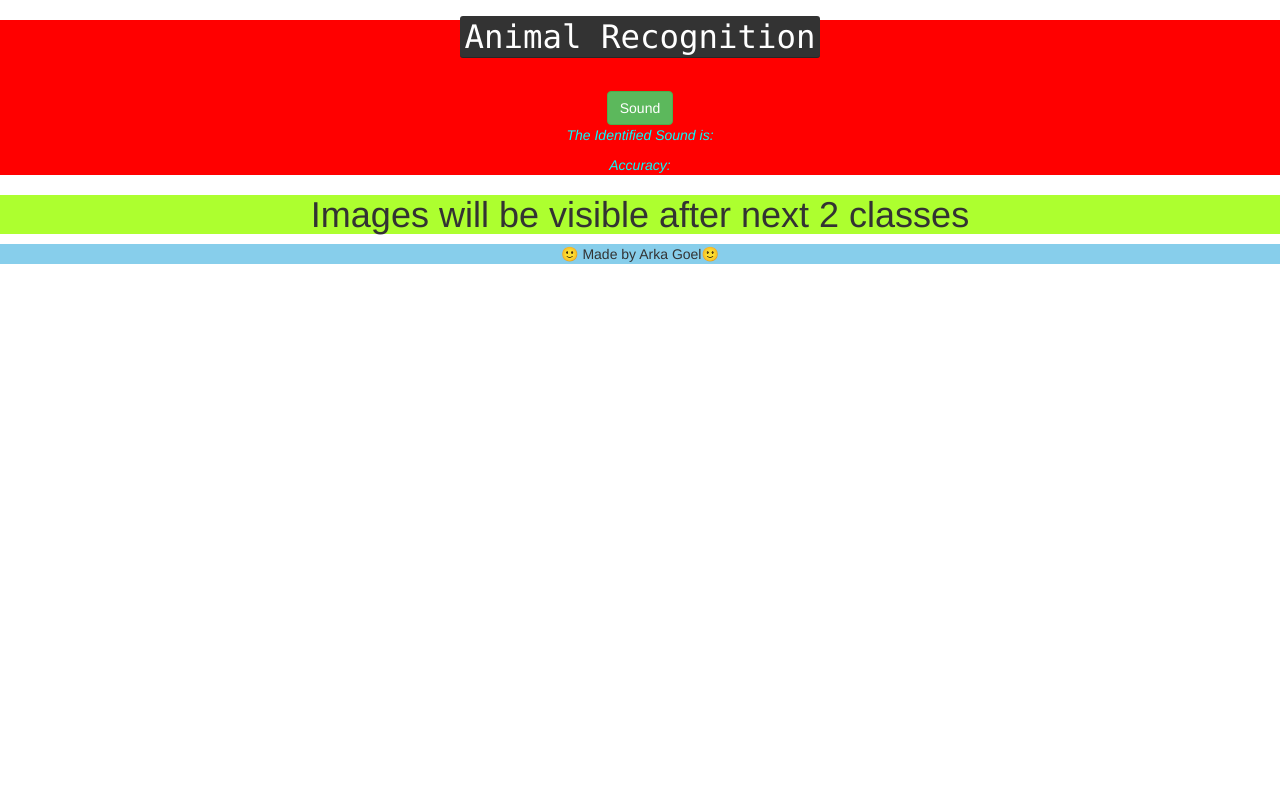
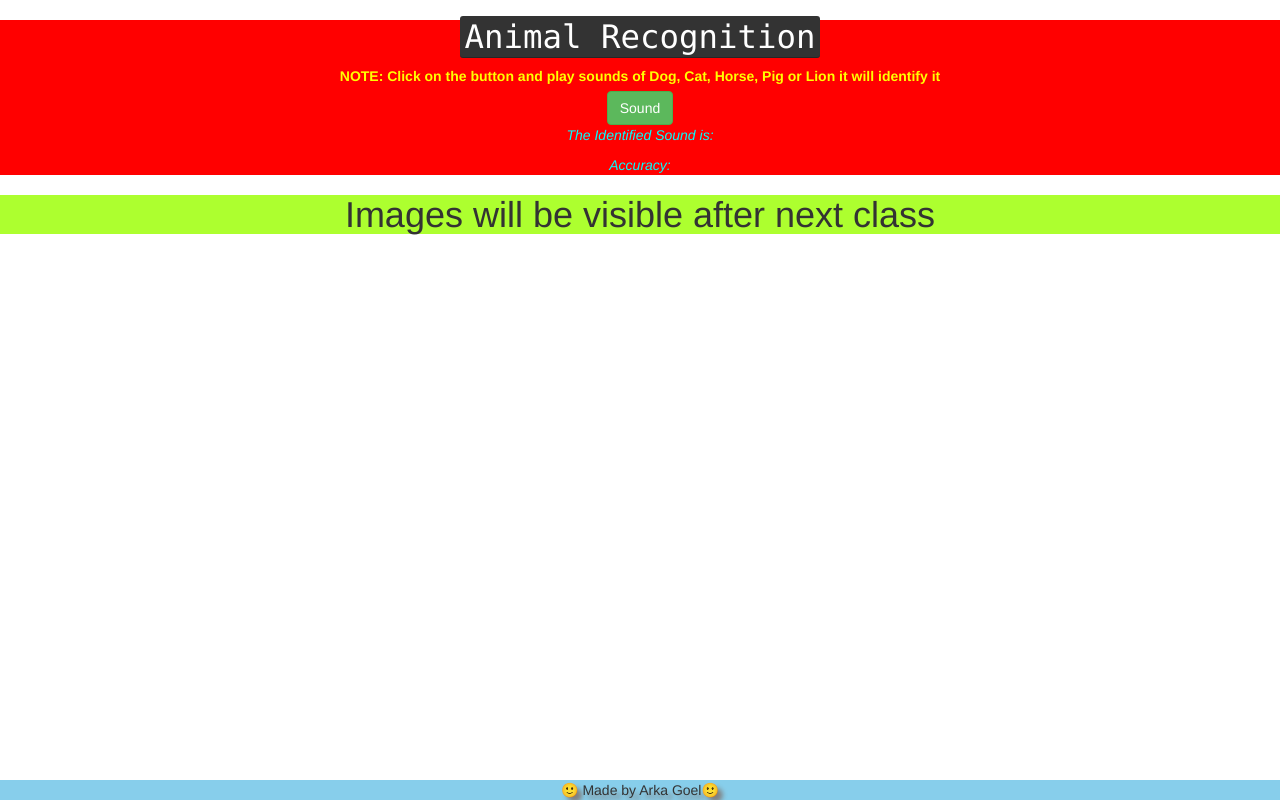
Before and after one commit to ArkaGoel/Animal-Recognition, a plain HTML site: page index.html in a window 1280 px wide. Drawn offline with nearby package versions, Linux system fonts and the light colour scheme; a script that the page names is missing; a web font is replaced by a local one.

Commit message:
Add files via upload

```diff
--- a/index.html
+++ b/index.html
@@ -17,20 +17,18 @@
         <center>
         <section id="section_1">
              <h1><kbd>Animal Recognition</kbd></h1>
-             <b><label style="color: red;">NOTE: Click on the button and play sounds of Dog, Cat, Horse, Pig or Lion it will identify it</label></b>
+             <b><label style="color: yellow;">NOTE: Click on the button and play sounds of Dog, Cat, Horse, Pig or Lion it will identify it</label></b>
              <br>
              <button class="btn btn-success" onclick="Sound()">Sound</button>
              <p style="font-style: oblique; color: aqua;">The Identified Sound is: <span id="Identified_Sound"></span></p>
              <p style="font-style: oblique; color: aqua;">Accuracy: <span id="sound_accuracy"></span></p>
         </section>
         <section id="section_2">
-          <h1>Images will be visible after next 2 classes</h1>
+          <h1>Images will be visible after next class</h1>
         </section>
-        <section id="section_3">
            <div class="copy_right_footer">
             🙂 Made by Arka Goel🙂
            </div>
-        </section>
     </center>
     </body>
 </html>
--- /dev/null
+++ b/main.js
@@ -0,0 +1,7 @@
+function Sound(){
+    navigator.mediaDevices.getUserMedia({audio: true});
+    classifier = ml5.SoundClassifier("https://teachablemachine.withgoogle.com/models/oh562ee3d/model.json", modelReady);
+}
+function modelReady(){
+  classifier.classify(getResults);
+}
--- a/style.css
+++ b/style.css
@@ -4,6 +4,10 @@
 #section_2{
     background-color: greenyellow;
 }
-#section_3{
+.copy_right_footer{
+    position: fixed;
+    width: 100%;
+    bottom: 0;
     background-color: skyblue;
+    text-shadow: 5px 5px 5px gray;
 }
```
